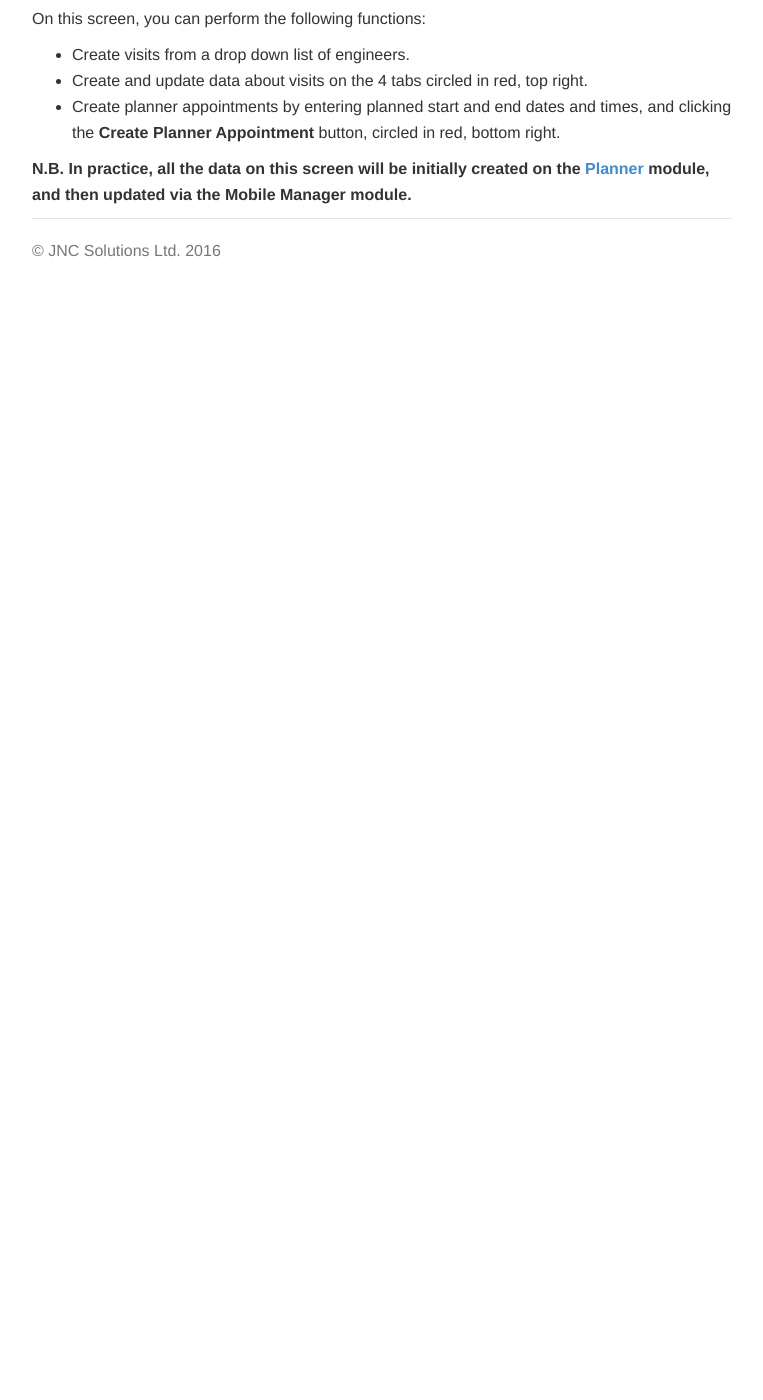
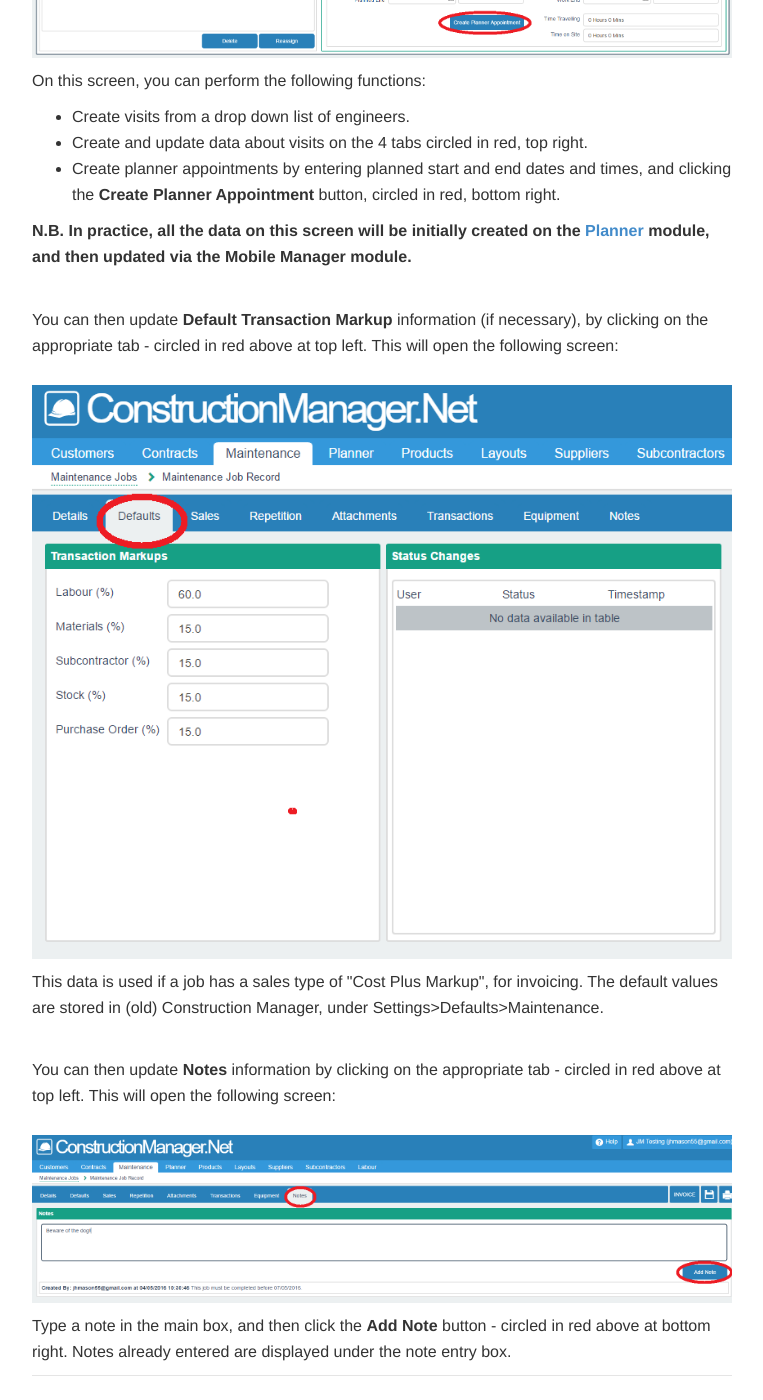
Before and after one commit to JNCSolutions/ConstructionManagerDocs, a Jekyll site: the page built from maintenance.html, in a window 1280 px wide and 1400 px high, scrolled down 3376 px. Shown: the whole window, without its empty margins (258-1021 px from the left). Built offline with Jekyll 4.4.1, drawn with Linux system fonts in a browser that asks for light colours; before the commit the page ends 3670 px from its top, so only the background shows below that; some of the changed text lies outside the part shown.

Commit message:
Update maintenance.html

```diff
--- a/maintenance.html
+++ b/maintenance.html
@@ -96,6 +96,7 @@ title: Maintenance
           <li><b>Work Carried Out:</b> This data will be entered when the job is in progress or completed.
                   It should appear on the sales invoice.</li>
       </ul>
+      <p><b>N.B. Don't forget to keep saving your data - click the "Save" button - circled in red above at top right.</b></p>
       <br>
       <p>You can then create <b>Visit Information</b> by clicking on the appropriate tab - circled in red above at top left.
           This will open the following screen:
@@ -108,9 +109,22 @@ title: Maintenance
           <li>Create planner appointments by entering planned start and end dates and times,
               and clicking the <b>Create Planner Appointment</b> button, circled in red, bottom right.</li>
         </ul>
-        <p><b><larger>N.B. In practice, all the data on this screen will be initially created on the <a href="planner.html">Planner</a> module,
-        and then updated via the Mobile Manager module.</larger></b></p>
-
-
+        <p><b>N.B. In practice, all the data on this screen will be initially created on the <a href="planner.html">Planner</a> module,
+        and then updated via the Mobile Manager module.</b></p>
+      <br>
+      <p>You can then update <b>Default Transaction Markup</b> information (if necessary),
+          by clicking on the appropriate tab - circled in red above at top left.
+          This will open the following screen:
+          <br> <br>
+      <img src="img/Maintenance_Create_03.PNG" style="width: 100%;">
+      <p>This data is used if a job has a sales type of "Cost Plus Markup", for invoicing.
+          The default values are stored in (old) Construction Manager, under Settings>Defaults>Maintenance.</p>
+       <br>
+      <p>You can then update <b>Notes</b> information by clicking on the appropriate tab - circled in red above at top left.
+          This will open the following screen:
+          <br> <br>
+      <img src="img/Maintenance_Create_04.PNG" style="width: 100%;">
+      <p>Type a note in the main box, and then click the <b>Add Note</b> button - circled in red above at bottom right.
+          Notes already entered are displayed under the note entry box.</p>
 
  </div>
```
